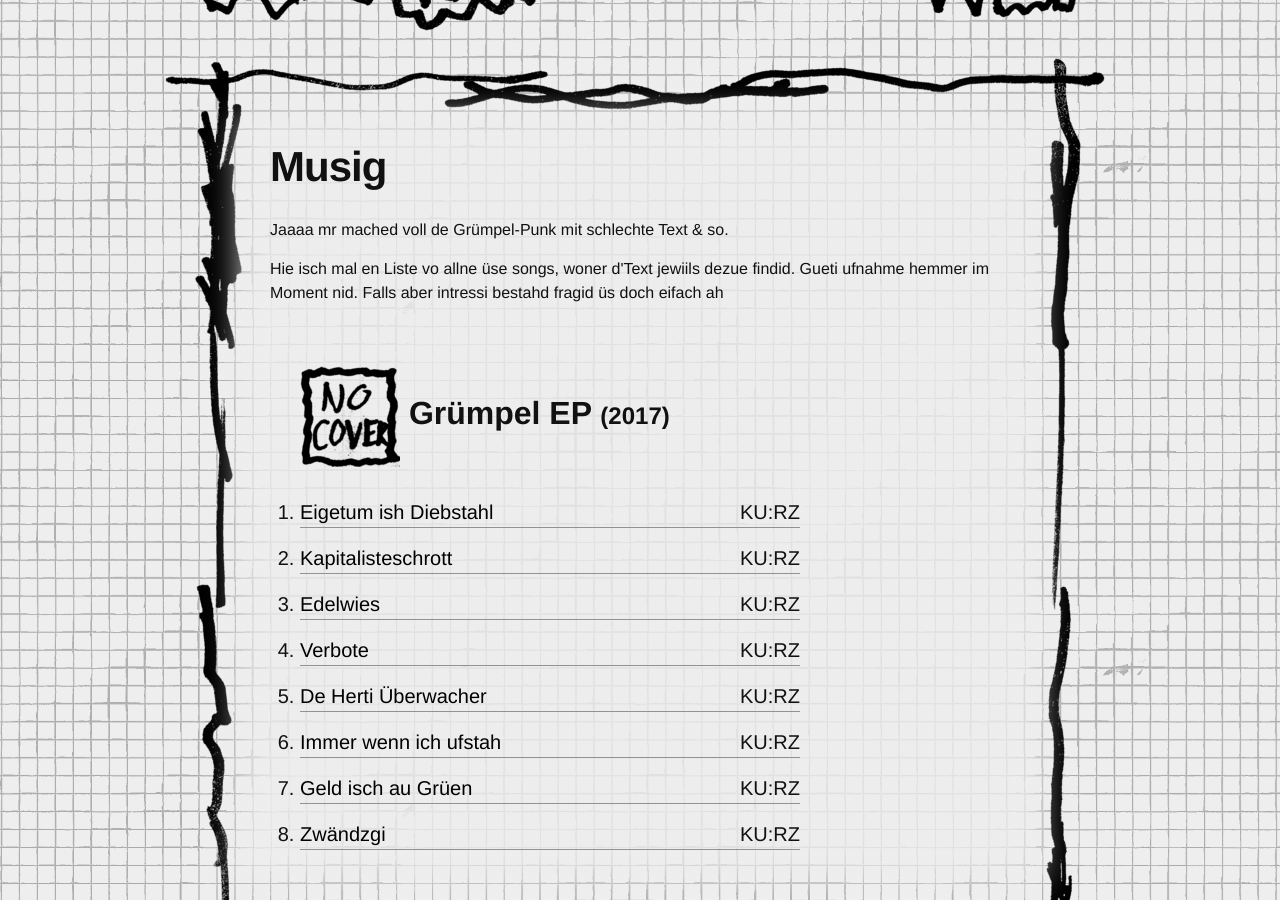
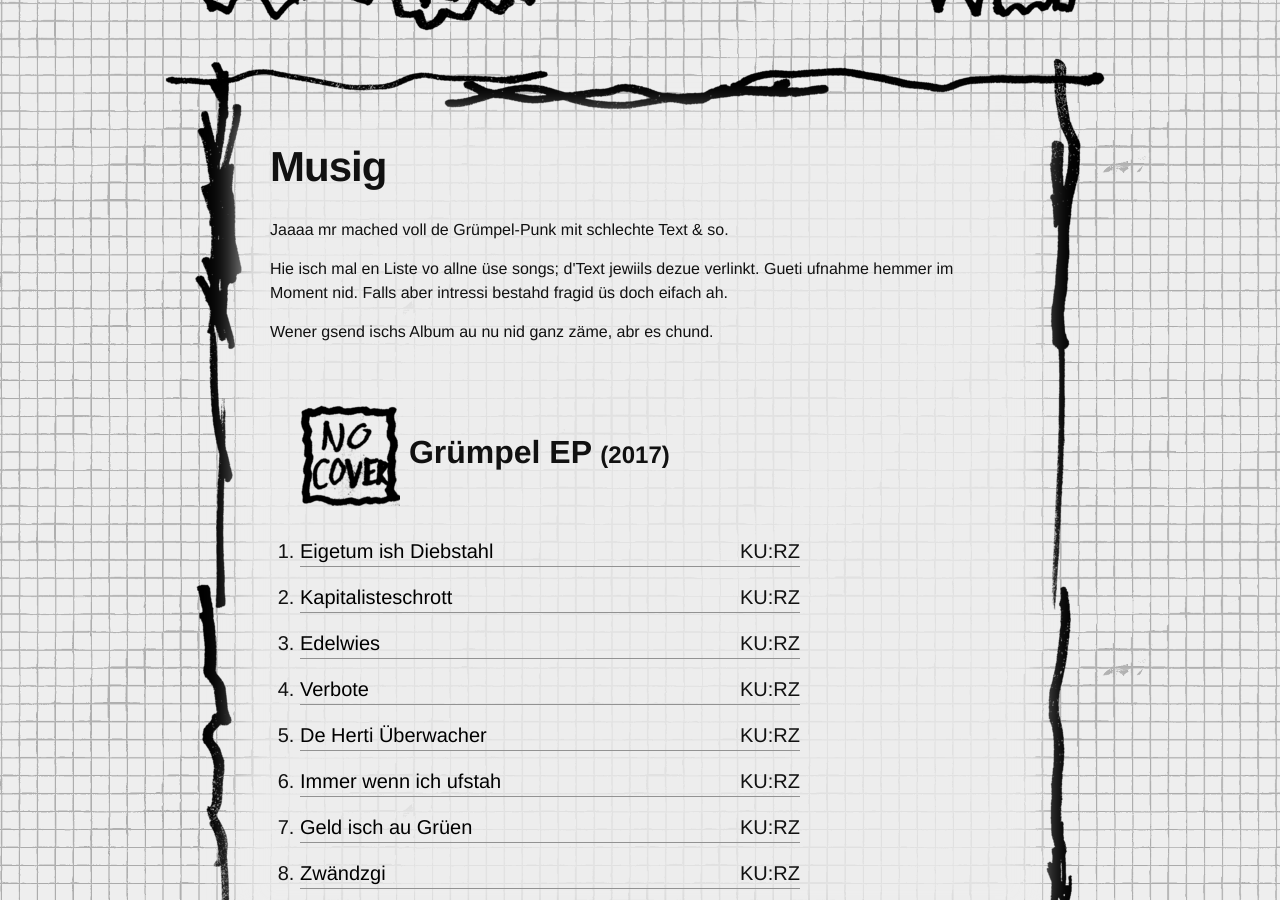
Before and after one commit to mogria/guezzlpage, a Jekyll site: the page built from musig.html, in a window 1280 px wide and 900 px high, scrolled down 304 px. Built offline with Jekyll 4.4.1, drawn with Linux system fonts in a browser that asks for light colours.

Commit message:
add some more text to music page

```diff
--- a/musig.html
+++ b/musig.html
@@ -7,7 +7,9 @@ coords: "322,16,290,47,297,98,319,140,403,147,412,176,473,172,523,153,499,67,494
 
 <p>Jaaaa mr mached voll de Grümpel-Punk mit schlechte Text &amp; so.</p>
 
-<p>Hie isch mal en Liste vo allne üse songs, woner d'Text jewiils dezue findid. Gueti ufnahme hemmer im Moment nid. Falls aber intressi bestahd fragid üs doch eifach ah</p>
+<p>Hie isch mal en Liste vo allne üse songs; d'Text jewiils dezue verlinkt. Gueti ufnahme hemmer im Moment nid. Falls aber intressi bestahd fragid üs doch eifach ah.</p>
+
+<p>Wener gsend ischs Album au nu nid ganz zäme, abr es chund.</p>
 
 <div class="albums">
 {% for album in site.data.albums %}
```
